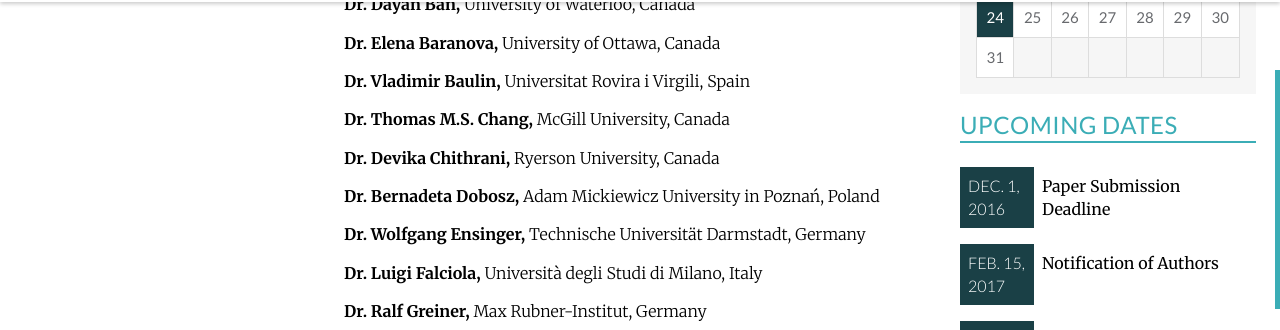
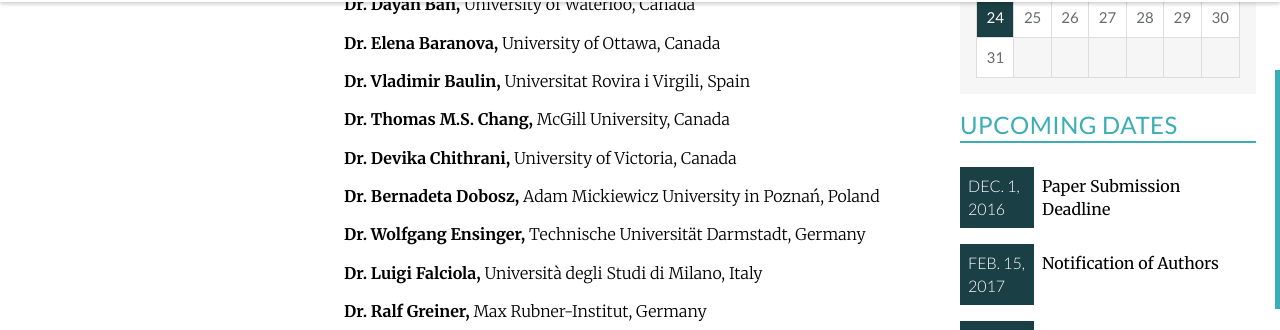
Before and after one commit to intaset/icnfa, a Jekyll site: the page built from committee.html, in a window 1280 px wide and 900 px high, scrolled down 685 px. Shown: the part 112-442 px from the top of the window. Built offline with Jekyll 4.4.1, drawn with Linux system fonts in a browser that asks for light colours; nearby versions of some CDN libraries; Markdown is read by kramdown in place of the engine named in the settings; comment, search, counter and statistics services are not loaded.

Commit message:
updated affiliation

```diff
--- a/committee.html
+++ b/committee.html
@@ -19,7 +19,7 @@ keyword: nanotechnology conference, nanofluid conference, nanomaterial conferenc
     <p class="body"><b>Dr. Elena Baranova,</b> University of Ottawa, Canada</p>
     <p class="body"><b>Dr. Vladimir Baulin,</b> Universitat Rovira i Virgili, Spain</p>
     <p class="body"><b>Dr. Thomas M.S. Chang,</b> McGill University, Canada</p>
-    <p class="body"><b>Dr. Devika Chithrani,</b> Ryerson University, Canada</p>
+    <p class="body"><b>Dr. Devika Chithrani,</b> University of Victoria, Canada</p>
     <p class="body"><b>Dr. Bernadeta Dobosz,</b> Adam Mickiewicz University in Poznań, Poland</p>
     <p class="body"><b>Dr. Wolfgang Ensinger,</b> Technische Universität Darmstadt, Germany</p>
     <p class="body"><b>Dr. Luigi Falciola,</b> Università degli Studi di Milano, Italy</p>
```
Also changed, not shown: 1 other file.
